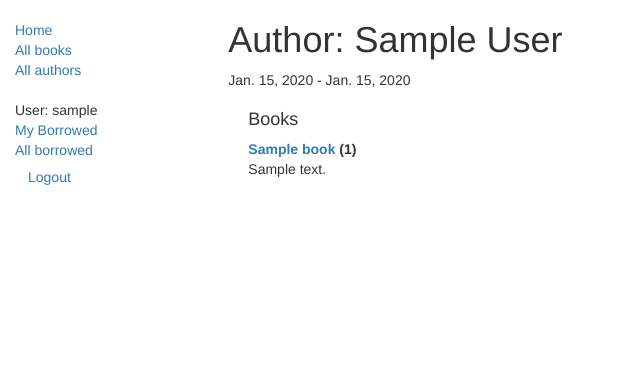
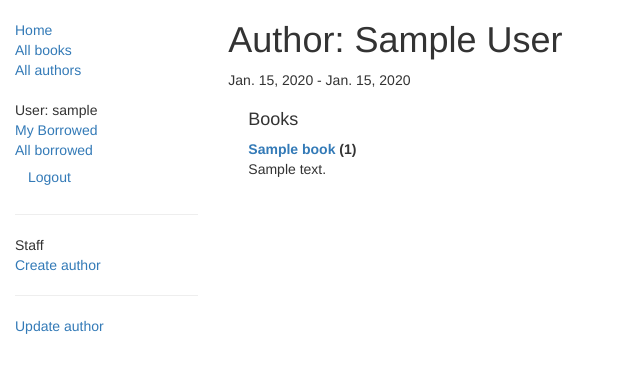
Before and after one commit to Dmitry505/Academy_Effective, a Django app: page /catalog/authors/1 in a window 1280 px wide. Shown: the top 373 px of the page, without its empty margins (0-640 px from the left). Run offline with Django 5.2, Linux system fonts and the light colour scheme; a user stored in the database is signed in; tables that the repository leaves empty hold one stand-in row (values such as "Sample post"); some libraries are stand-ins or nearby versions.

Commit message:
fix: fixed the functionality of the forms

```diff
--- a/catalog/templates/base_generic.html
+++ b/catalog/templates/base_generic.html
@@ -41,6 +41,17 @@
                {% else %}
                <li><a href="{% url 'login'%}?next={{request.path}}">Login</a></li>
                {% endif %}
+
+                 {% if user.is_staff %}
+                    <hr>
+                    <ul class="sidebar-nav">
+                    <li>Staff</li>
+                    {% if perms.catalog.add_author %}
+                        <li><a href="{% url 'author_create' %}">Create author</a></li>
+                    {% endif %}
+                    </ul>
+                {% endif %}
+
              </ul>
           {% endblock %}
         </div>
--- a/catalog/templates/catalog/author_detail.html
+++ b/catalog/templates/catalog/author_detail.html
@@ -18,3 +18,20 @@
     </dl>
   </div>
 {% endblock %}
+
+{% block sidebar %}
+  {{ block.super }}
+
+  {% if perms.catalog.change_author or perms.catalog.delete_author %}
+  <hr>
+  <ul class="sidebar-nav">
+    {% if perms.catalog.change_author %}
+      <li><a href="{% url 'author_update' author.id %}">Update author</a></li>
+    {% endif %}
+    {% if not author.book_set.all and perms.catalog.delete_author %}
+      <li><a href="{% url 'author_delete' author.id %}">Delete author</a></li>
+    {% endif %}
+    </ul>
+  {% endif %}
+
+{% endblock %}
```
